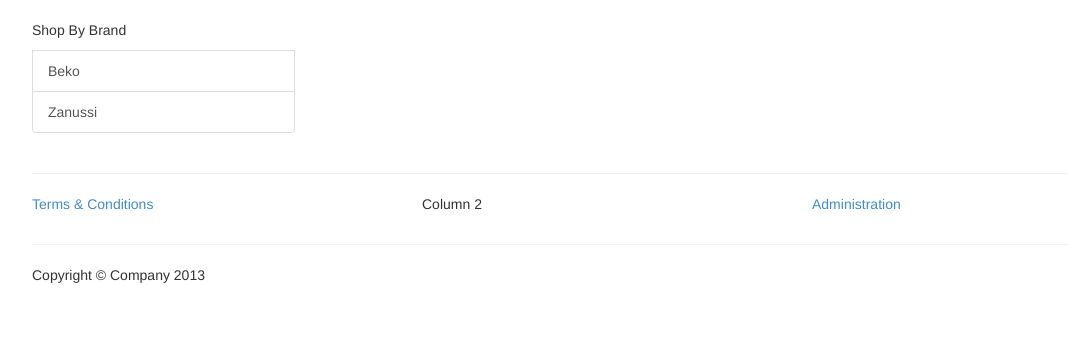
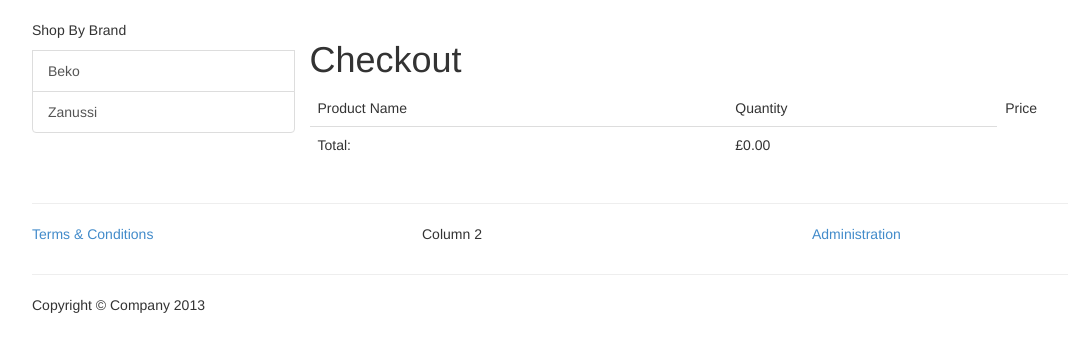
Before and after one commit to wilson208/Codeigniter-Product-Catalog, a CodeIgniter app: page /index.php/checkout/index in a window 1280 px wide. Shown: the part 51-403 px from the top of the page, without its empty margins (38-1106 px from the left). Run offline with CodeIgniter, Linux system fonts and the light colour scheme; data comes from the database, SQL or seed files in the repository; some libraries are stand-ins or nearby versions.

Commit message:
Add to cart sorted & checkout started

```diff
--- a/store_app/config/routes.php
+++ b/store_app/config/routes.php
@@ -42,9 +42,9 @@ $route['default_controller'] = "home";
 $route['404_override'] = '';
 
 $route['page/:any'] = "page";
-$route['category/:any'] = "category";
+$route['category/:num'] = "product/category";
 $route['product/:num'] = "product";
-$route['manufacturer/:num'] = "manufacturer";
+$route['manufacturer/:num'] = "product/manufacturer";
 
 /* End of file routes.php */
 /* Location: ./application/config/routes.php */
--- a/store_app/views/checkout.php
+++ b/store_app/views/checkout.php
@@ -1 +1,28 @@
-<?php
+<div class="row">
+    <h1>Checkout</h1>
+    <table class="table table-responsive table-striped">
+        <thead>
+            <tr>
+                <td>Product Name</td>
+                <td>Quantity</td>
+                <td>Price</td>
+            </tr>
+        </thead>
+        <tbody>
+            <?php foreach($this->cart->contents() as $item){ ?>
+            <tr>
+                <td><?php echo $item['name']; ?></td>
+                <td><?php echo $item['qty']; ?></td>
+                <td><?php echo $item['price']; ?></td>
+                <td><a href="<?php echo base_url('product/deleteFromCart?rowid=' . $item['rowid']); ?>"></a></td>
+            </tr>
+            <?php } ?>
+        </tbody>
+        <tfoot>
+            <tr>
+                <td>Total:</td>
+                <td><?php echo "£" . number_format($this->cart->total(), 2, '.', ''); ?></td>
+            </tr>
+        </tfoot>
+    </table>
+</div>
```
Also changed, not shown: store_app/controllers/product.php (+20 -3 lines).
